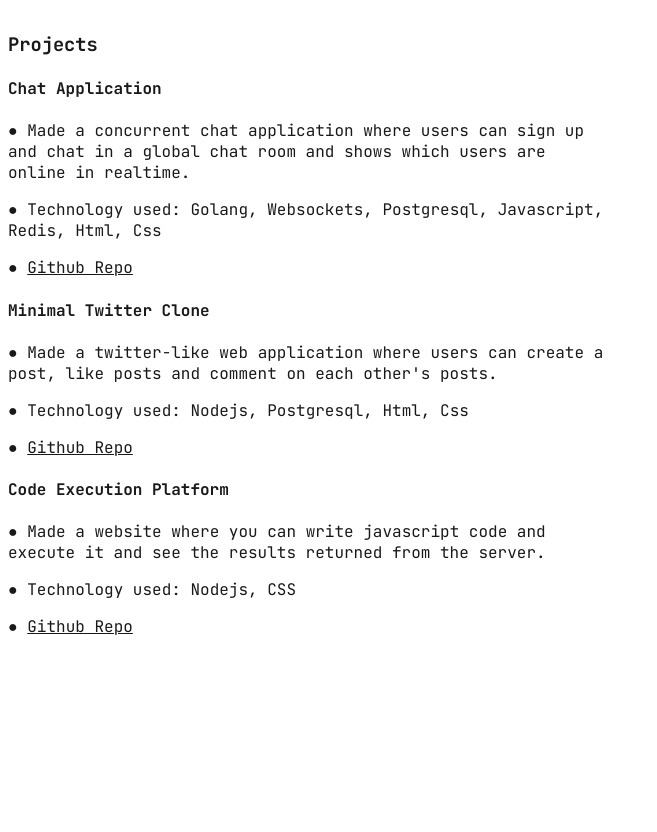
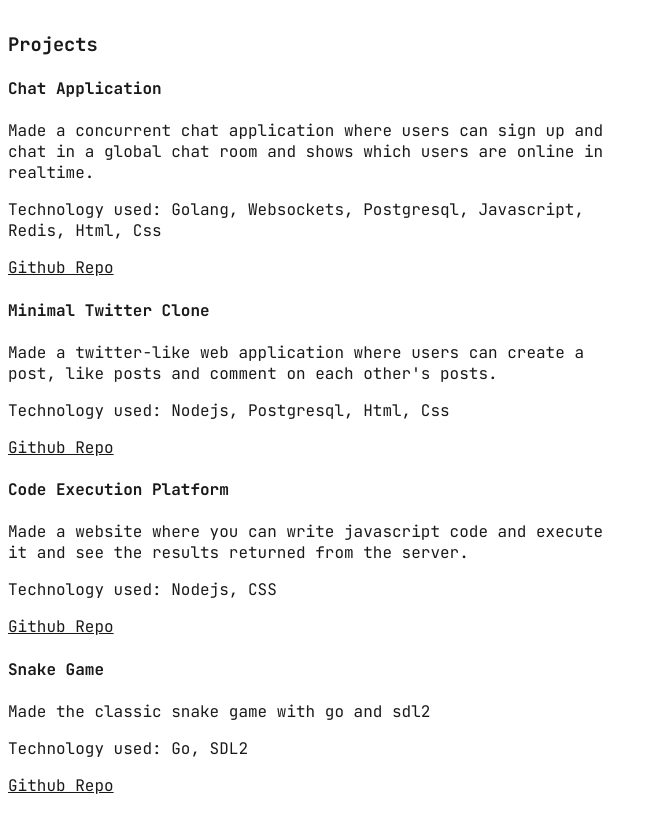
Before and after one commit to KishorPokharel/kishorpokharel.github.io, a plain HTML site: page index.html in a window 1280 px wide. Shown: the part 640-1472 px from the top of the page, without its empty margins (0-657 px from the left). Before the commit the page ends 1341 px from the top, so only its background shows below. Drawn offline with Linux system fonts and the light colour scheme.

Commit message:
update projects

```diff
--- a/index.html
+++ b/index.html
@@ -49,19 +49,25 @@
                 <section>
                         <h3>Projects</h3>
                         <h4>Chat Application</h4>
-                        <p>● Made a concurrent chat application where users can sign up and chat in a global chat room and shows which users are online in realtime.</p>
-                        <p>● Technology used: Golang, Websockets, Postgresql, Javascript, Redis, Html, Css</p>
-                        <p>● <a href="https://github.com/KishorPokharel/go-chatapp">Github Repo</a></p>
+                        <p>Made a concurrent chat application where users can sign up and chat in a global chat room and shows which users are online in realtime.</p>
+                        <p>Technology used: Golang, Websockets, Postgresql, Javascript, Redis, Html, Css</p>
+                        <p><a href="https://github.com/KishorPokharel/go-chatapp">Github Repo</a></p>
 
                         <h4>Minimal Twitter Clone</h4>
-                        <p>● Made a twitter-like web application where users can create a post, like posts and comment on each other's posts.</p>
-                        <p>● Technology used: Nodejs, Postgresql, Html, Css</p>
-                        <p>● <a href="https://github.com/KishorPokharel/minimal-twitter-clone">Github Repo</a></p>
+                        <p>Made a twitter-like web application where users can create a post, like posts and comment on each other's posts.</p>
+                        <p>Technology used: Nodejs, Postgresql, Html, Css</p>
+                        <p><a href="https://github.com/KishorPokharel/minimal-twitter-clone">Github Repo</a></p>
 
                         <h4>Code Execution Platform</h4>
-                        <p>● Made a website where you can write javascript code and execute it and see the results returned from the server.</p>
-                        <p>● Technology used: Nodejs, CSS</p>
-                        <p>● <a href="https://github.com/KishorPokharel/remote-code-execution-website">Github Repo</a></p>
+                        <p>Made a website where you can write javascript code and execute it and see the results returned from the server.</p>
+                        <p>Technology used: Nodejs, CSS</p>
+                        <p><a href="https://github.com/KishorPokharel/remote-code-execution-website">Github Repo</a></p>
+
+                        <h4>Snake Game</h4>
+                        <p>Made the classic snake game with go and sdl2</p>
+
+                        <p>Technology used: Go, SDL2</p>
+                        <p><a href="https://github.com/KishorPokharel/snek">Github Repo</a></p>
                 </section>
         </body>
 </html>
```
